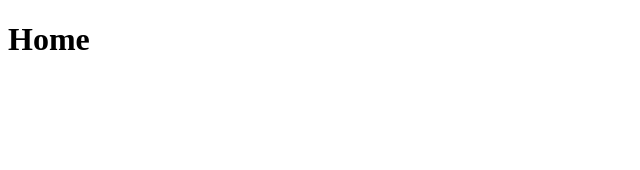
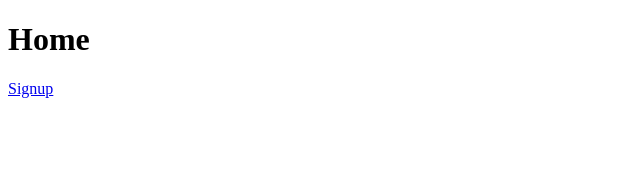
Before and after one commit to 0xZach/lucia_beatle, a Next.js app: page / in a window 1280 px wide. Shown: the top 170 px of the page, without its empty margins (0-640 px from the left). Built offline with nearby package versions, Linux system fonts and the light colour scheme.

Commit message:
add signup href in home page

```diff
--- a/src/app/page.tsx
+++ b/src/app/page.tsx
@@ -5,6 +5,7 @@ const Page = () => {
   return (
     <RootLayout>
       <h1>Home</h1>
+      <a href='/signup'>Signup</a>
     </RootLayout>
   );
 }
```
